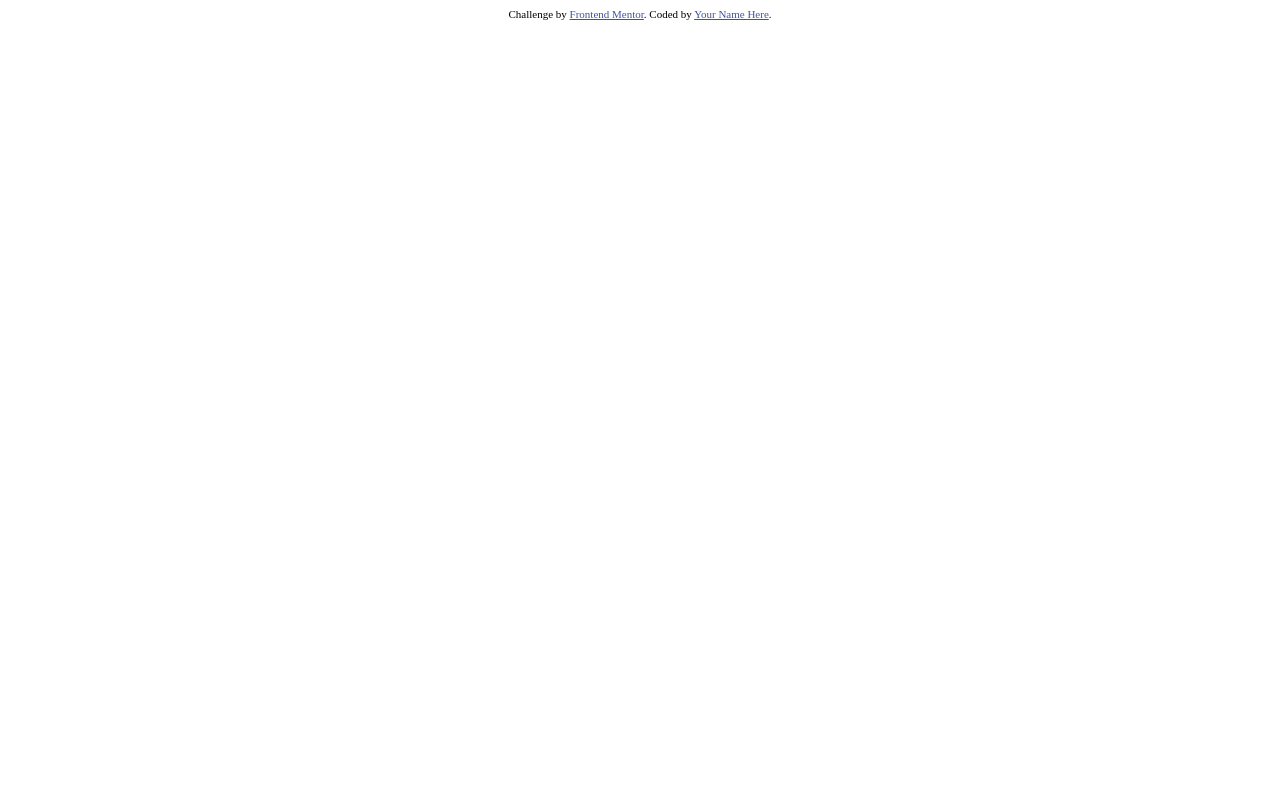
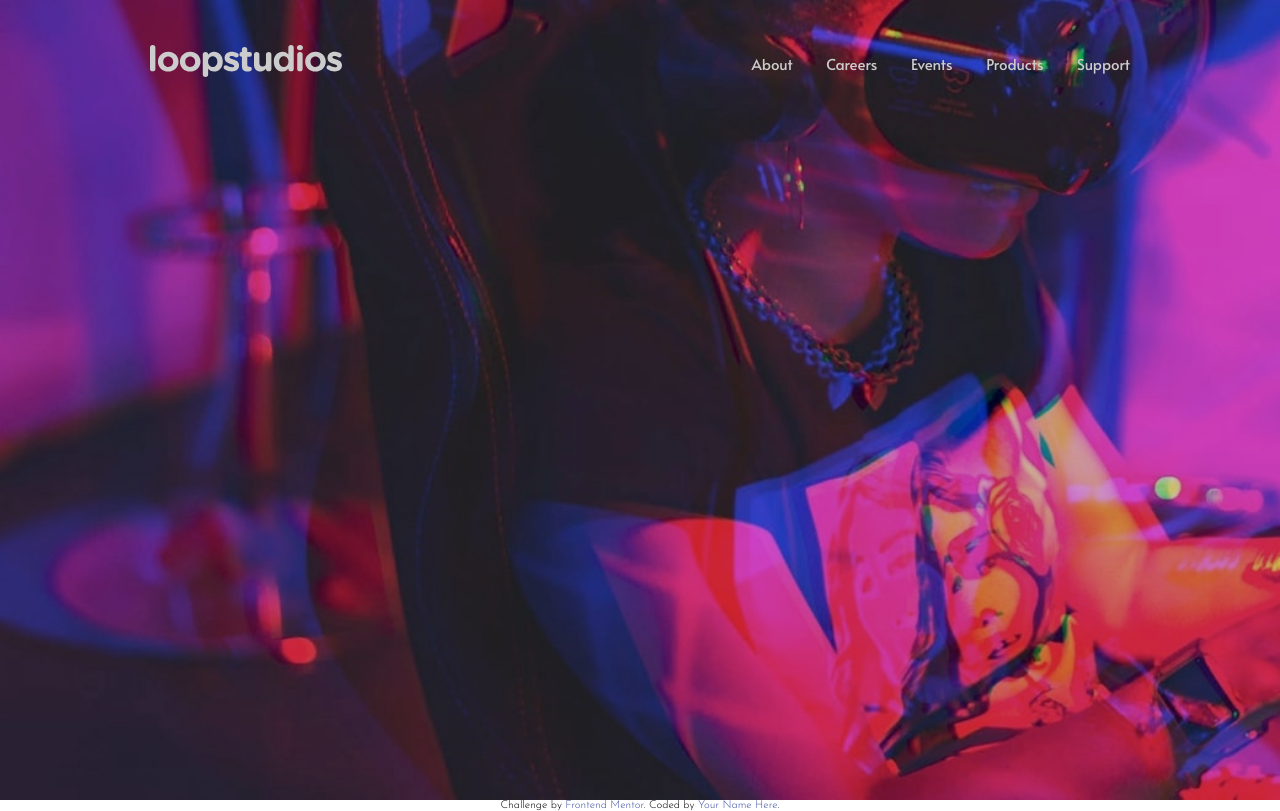
Before and after one commit to otatame/fementor-loopstudio, a plain HTML site: page index.html in a window 1280 px wide. Drawn offline with Linux system fonts and the light colour scheme.

Commit message:
adding styles, add header and navbar

```diff
--- a/index.html
+++ b/index.html
@@ -5,6 +5,7 @@
   <meta name="viewport" content="width=device-width, initial-scale=1.0"> <!-- displays site properly based on user's device -->
 
   <link rel="icon" type="image/png" sizes="32x32" href="./images/favicon-32x32.png">
+  <link rel="stylesheet" href="style.css">
 
   <title>Frontend Mentor | Loopstudios landing page</title>
 
@@ -16,6 +17,24 @@
 </head>
 <body>
 
+  <header id="head-container">
+    <div id="content-container">
+      <nav id="nav">
+        <div class="logo"> <img src="/images/logo.svg" alt="logo"> </div>
+        <div id="menus">
+          <a href="#" class="menu">About</a>
+          <a href="#" class="menu">Careers</a>
+          <a href="#" class="menu">Events</a>
+          <a href="#" class="menu">Products</a>
+          <a href="#" class="menu">Support</a>
+        </div>
+      </nav>
+
+      <div id="head-content">
+
+      </div>
+    </div>
+  </header>
 
   <div class="attribution">
     Challenge by <a href="https://www.frontendmentor.io?ref=challenge" target="_blank">Frontend Mentor</a>.
--- /dev/null
+++ b/style.scss
@@ -0,0 +1,70 @@
+//variables
+
+//colors
+/* primary */
+$white: hsl(0, 0%, 100%);
+$black: hsl(0, 0%, 0%);
+$dark-gray: hsl(0, 0%, 55%);
+$very-dark-gray: hsl(0, 0%, 41%);
+
+//import font
+@import url('https://fonts.googleapis.com/css2?family=Alata&family=Josefin+Sans:wght@300&display=swap');
+
+//Font
+$josefin: 'Josefin Sans', sans-serif;
+$alata:'Alata', sans-serif;
+
+
+//global
+body{
+    padding: 0;
+    margin: 0;
+    overflow-x: hidden;
+    font-family: 'Josefin Sans', sans-serif;
+}
+
+*{
+    padding: 0;
+    margin: 0;
+    box-sizing: border-box;
+}
+
+:root{
+    font-size: 15px;
+}
+
+a{
+    text-decoration: none;
+    color: white;
+}
+
+//header
+#head-container{
+    background: url('/images/desktop/image-hero.jpg');
+    background-repeat: no-repeat;
+    background-size: cover;
+    filter: brightness(80%);
+    min-width: 100vw;
+    min-height: 100vh;
+
+
+    #content-container{
+        width: auto;
+        padding: 3rem 10rem;
+        margin: 0 auto;
+
+        #nav{
+            display: flex;
+            justify-content: space-between;
+            align-items: center;
+
+            #menus{
+                font-family: $alata;
+
+                .menu:not(:last-child){
+                    padding-right: 2rem;
+                }
+            }
+        }
+    }
+}
```
Also changed, not shown: style.css (added), 1 other file.
